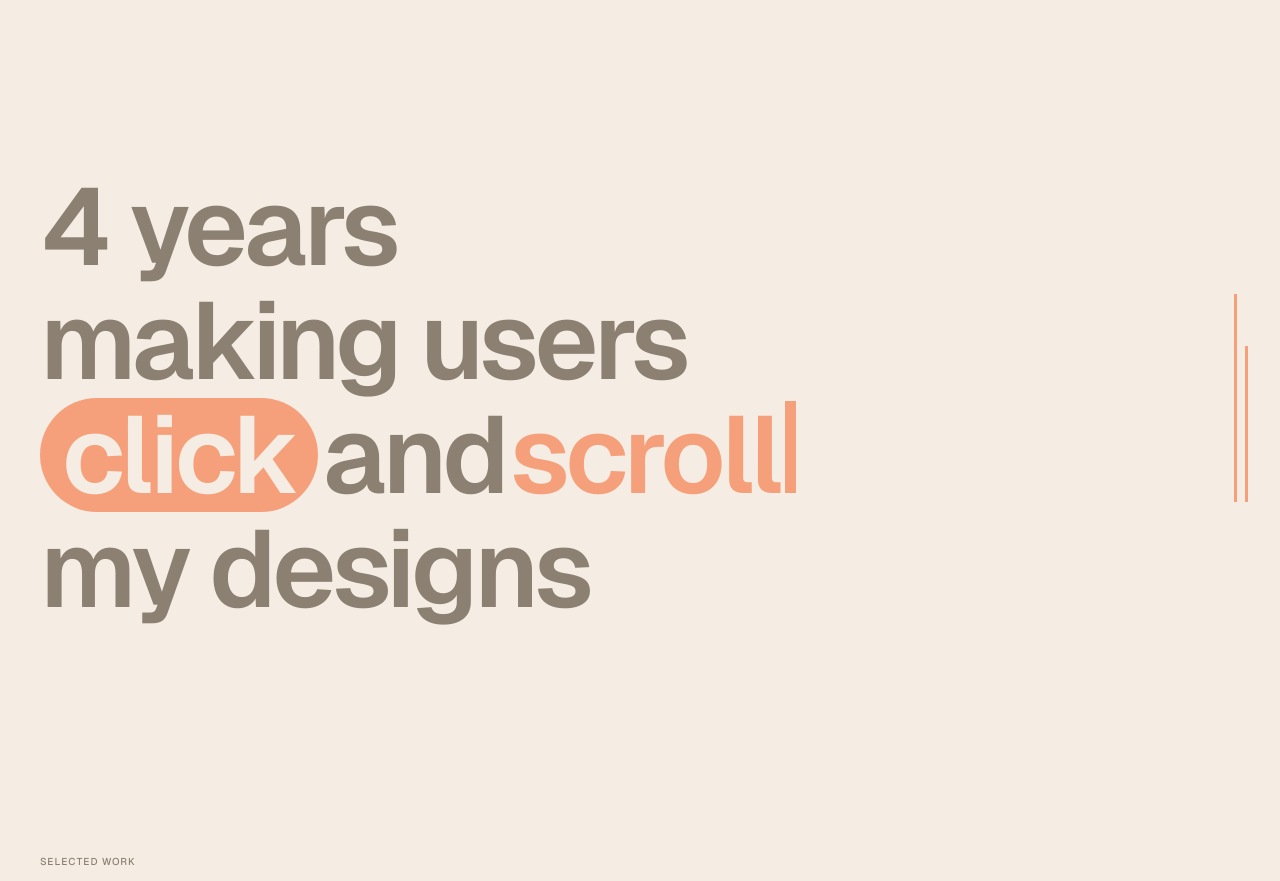
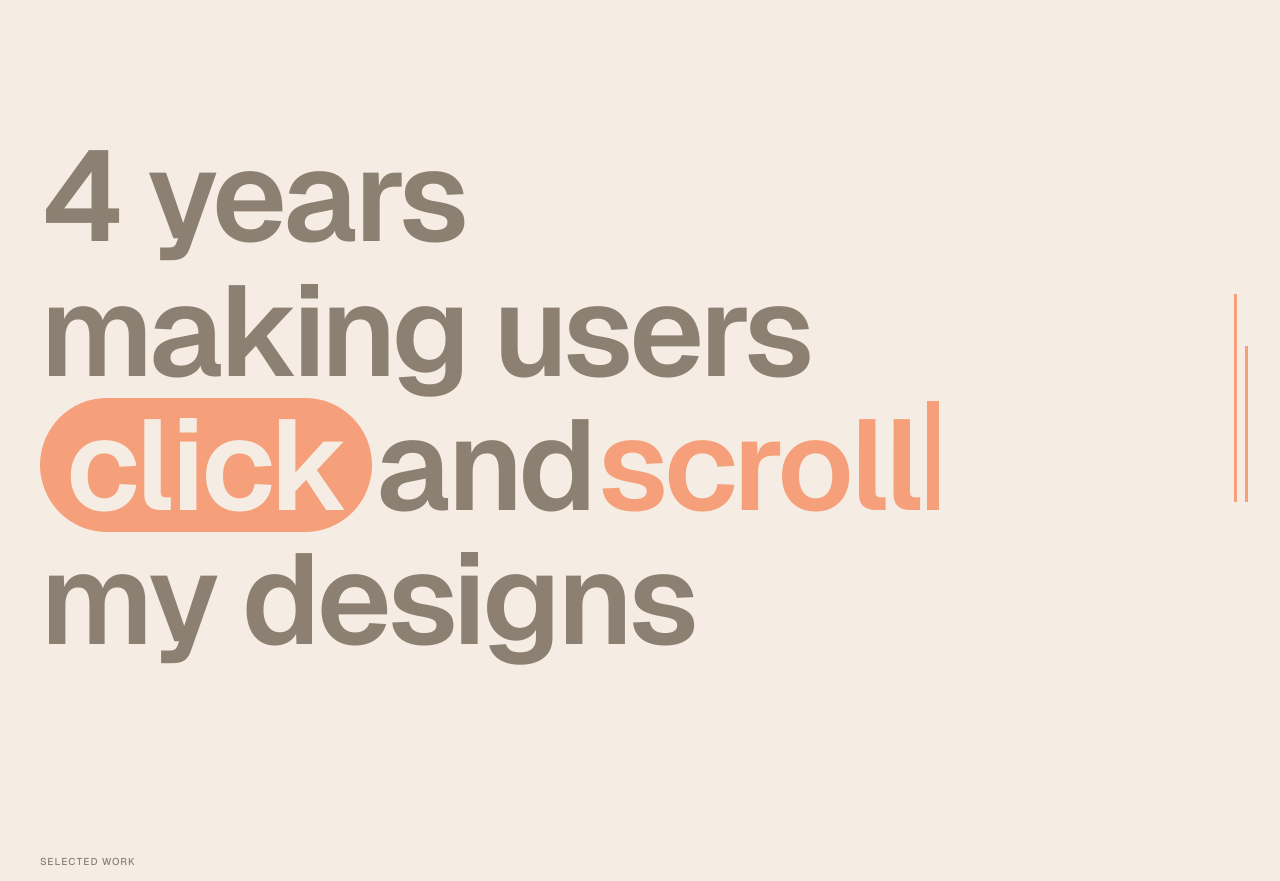
Before and after one commit to aashifuxdev/new-portfolio, a Next.js app: page / in a window 1280 px wide. Shown: the part 802-1683 px from the top of the page. Built offline with nearby package versions, Linux system fonts and the light colour scheme.

Commit message:
Increase stats section font size further
https://claude.ai/code/session_013pGGL4XccxgF514E7uMjSG

```diff
--- a/components/StatsSection.tsx
+++ b/components/StatsSection.tsx
@@ -4,7 +4,7 @@ import { motion, useInView, type Variants } from "framer-motion";
 import { useRef, useEffect, useState } from "react";
 
 const headingStyle = {
-  fontSize: "clamp(52px, 8.5vw, 112px)",
+  fontSize: "clamp(60px, 10vw, 130px)",
   fontWeight: 600,
   lineHeight: "105%",
   letterSpacing: "-0.35vw",
```
